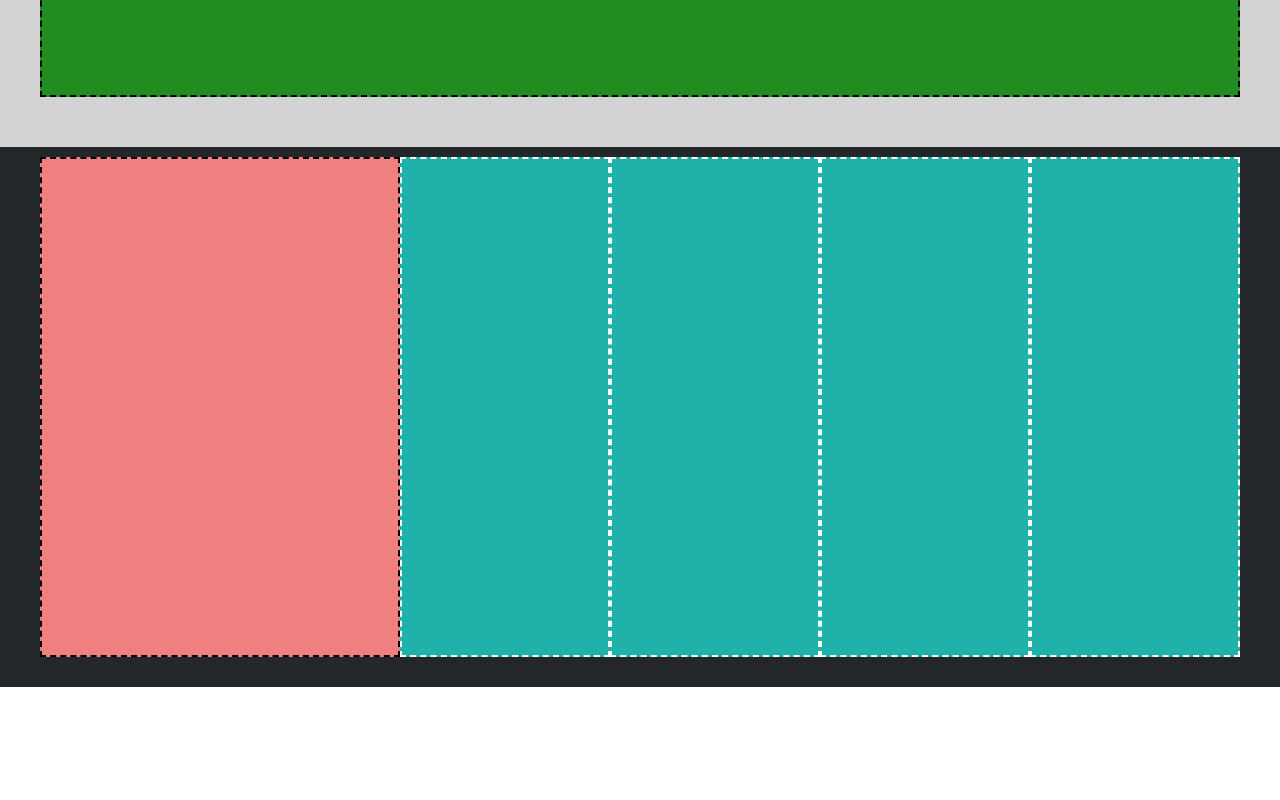
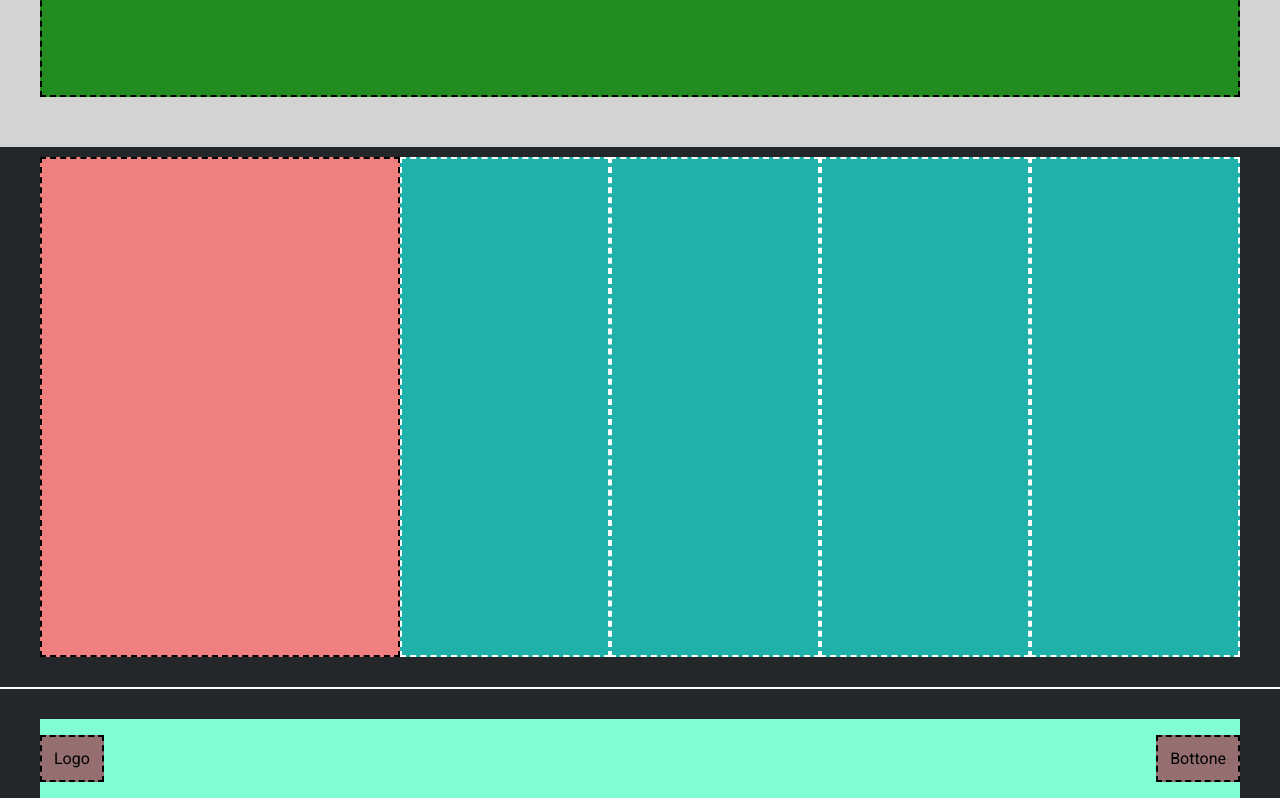
Before and after one commit to TiffanyElizabeth/htmlcss-struttura-discord, a plain HTML site: page index.html in a window 1280 px wide. Shown: the part 3026-3826 px from the top of the page. Before the commit the page ends 3713 px from the top, so only its background shows below. Drawn offline with Linux system fonts and the light colour scheme.

Commit message:
feat: add footer bottom

```diff
--- a/css/style.css
+++ b/css/style.css
@@ -146,3 +146,22 @@ footer {
     width: 25%;
     border: 2px dashed white;
 }
+
+.footer-bottom {
+    padding-top: 30px;
+    border-top: 2px solid white;
+    border-bottom: 2px solid white;
+}
+
+.footer-bottom > .container {
+    display: flex;
+    background-color: #7FFED4;
+    padding: 16px 0px;
+    justify-content: space-between;
+}
+
+.footer-logo, .btn {
+    background-color: #956E70;
+    border: 2px dashed black;
+    padding: 12px;
+}
--- a/index.html
+++ b/index.html
@@ -58,7 +58,13 @@
             </div>
         </div>
         </div>
-        <div class="footer-bottom"></div>
+        <div class="footer-bottom">
+        <div class="container">
+            <div class="footer-logo">Logo</div>
+            <div class="btn">Bottone</div>
+            </div>
+        </div>
+        </div>
     </footer>
 </body>
 </html>
```
